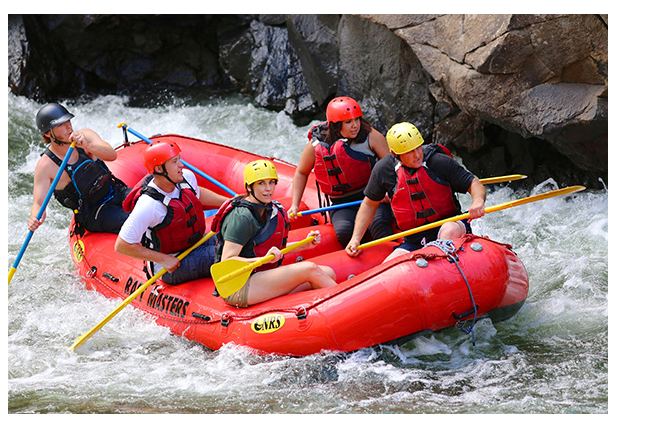
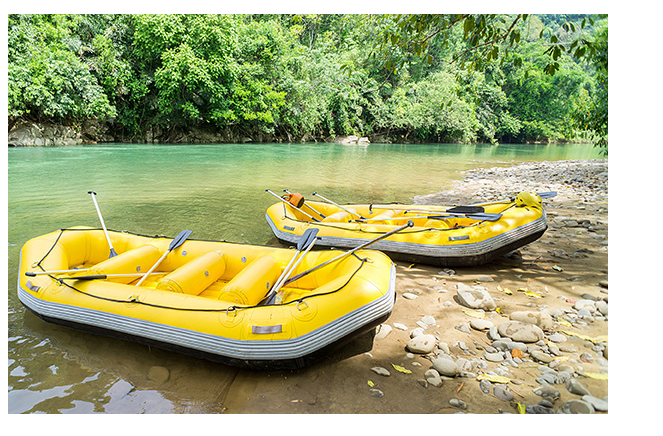
Before and after one commit to whoisit-creator/wdd130, a plain HTML site: page wwr/about.html in a window 1280 px wide. Shown: the part 193-629 px from the top of the page, without its empty margins (0-663 px from the left). Drawn offline with Linux system fonts and the light colour scheme.

Commit message:
idkanymore

```diff
--- a/wwr/about.html
+++ b/wwr/about.html
@@ -24,7 +24,7 @@
     </header>
     <main>
         <div class="hero">
-            <img src="images/rafting19_600.jpg" alt="people fighting against the waves">
+            <img src="images/rafting26_600.jpg" alt="people fighting against the waves">
             <h1>Rapid Rides Rafting</h1>
             <article>
                 <img src="images/rafting53_600c.jpg" alt="people riding a raft">
```
Also changed, not shown: wwr/images/facebook-bw (1).svg (added), wwr/images/instagram-bw (1).svg (added), wwr/images/rafting26_600.jpg (added).
